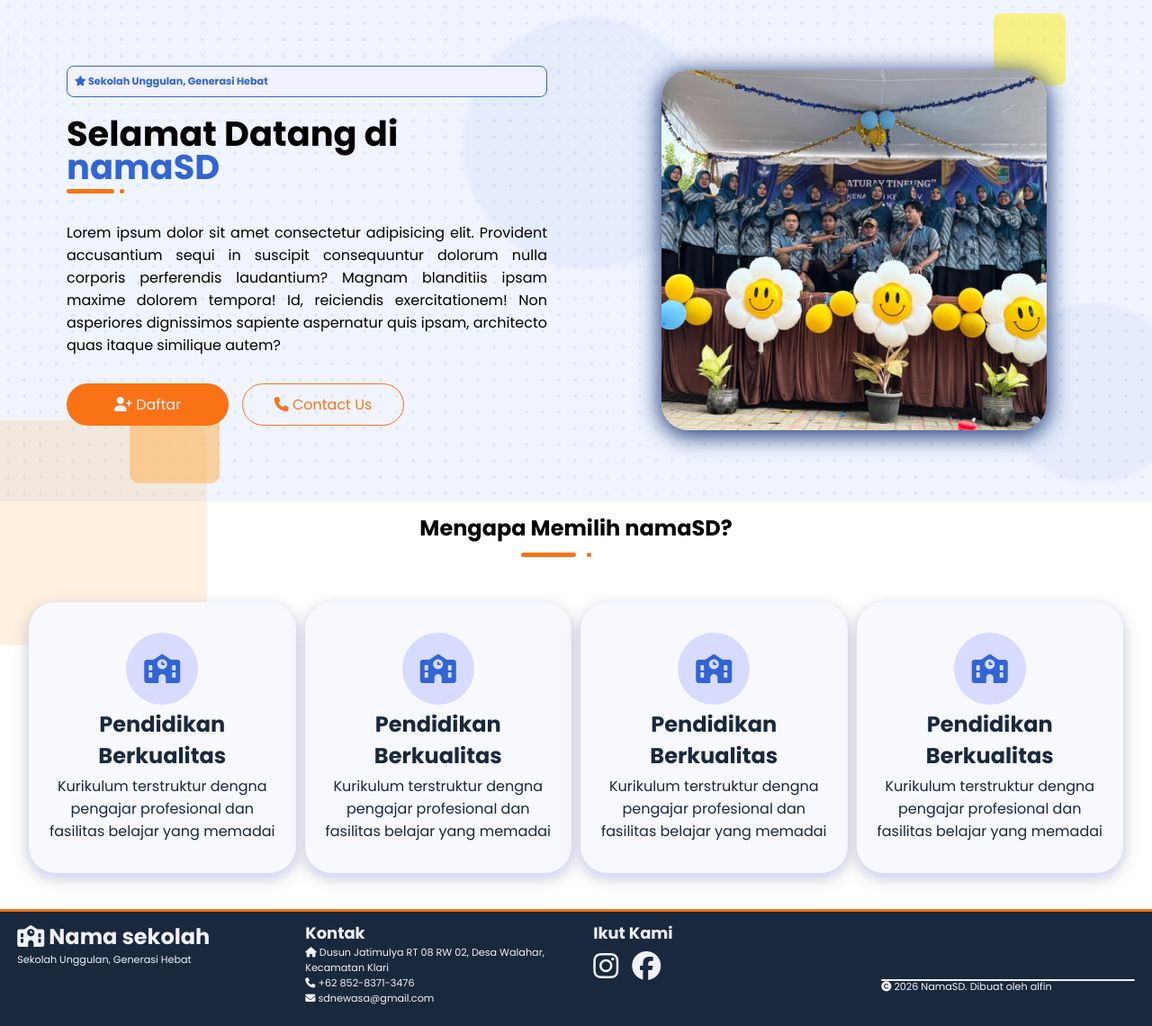
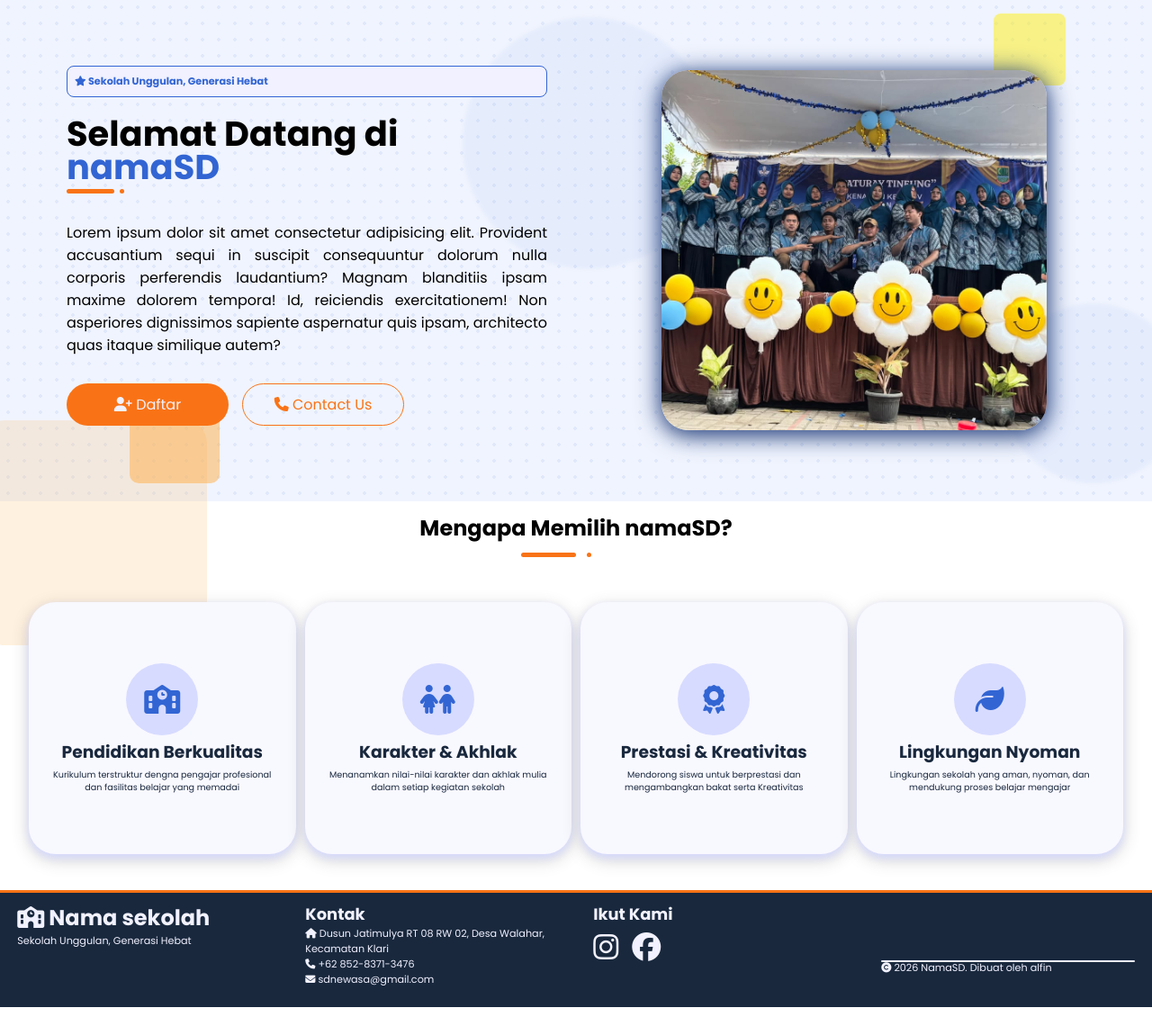
Before and after one commit to AlfinMiftahudin/Web-Sekolah, a PHP site: page /home.php in a window 1280 px wide; the page is wider, and only the part inside the window is pictured. Shown: the part 67-1207 px from the top of that part at 90% size. After the commit the page ends 1186 px from the top of that part, so only its background shows below. Run offline with PHP 8.4, Linux system fonts and the light colour scheme.

Commit message:
tata posisi

```diff
--- a/asset/css/home.css
+++ b/asset/css/home.css
@@ -185,13 +185,13 @@
 
 .cards .card{
     width: 420px;
-    min-height: 250px;
+    min-height: 280px;
     background: rgb(248, 248, 255);
     display: flex;
     flex-direction: column;
     align-items: center;
     justify-content: center;
-    padding: 2rem 1.3rem;
+    padding: 1.4rem 1.3rem;
     border-radius: var(--border-radius-m);
     overflow: hidden;
     color: var(--dark-color);
@@ -200,6 +200,9 @@
 .cards .card .card-desc{
     margin: 2px 0;
     text-align: center;
+}
+.card-detail{
+    font-size: 0.6rem;
 }
 .cards .card .card-icon{
     color: var(--tetriarty-color);
--- a/home.php
+++ b/home.php
@@ -35,37 +35,7 @@ ob_start();
     </div>
 
 
-    <!--
-    <div class="section-content">
-        <div class="hero-details">
-            <p class="quotes"><i class="fa-solid fa-star"></i> Sekolah Unggulan, Generasi Hebat</p>
-            <h1 class="tittle">Selamat Datang Di</h1>
-            <h2 class="tittle-nama-sekolah">Nama SD</h2>
 
-            <p class="description">Lorem ipsum, dolor sit amet consectetur adipisicing elit. Nostrum deleniti
-                numquam quis odio,
-                deserunt consectetur excepturi eligendi expedita quam aliquid inventore quo quidem adipisci
-                consequuntur, ab aperiam commodi distinctio officiis.</p>
-
-            <div class="buttons">
-                <a href="#" class="button instagram" target="_blank"><i class="fa-solid fa-user-plus"></i>
-                    Daftar</a>
-                <a href="https://wa.me/6285283713476?text=Halo%20saya%20ingin%20bertanya"
-                    class="button contact-us" target="_blank" rel="noopener noreferrer"><i
-                        class="fa-brands fa-whatsapp"></i> Contact Us</a>
-            </div>
-
-        </div>
-
-        <div class="hero-image-wrapper">
-            <div class="hero-image">
-
-                <img src="asset/img/hero-sdn-walahari.jpg" alt="hero" class="hero-image">
-                <p>ini gambar</p>
-            </div>
-        </div>
-
-    </div>-->
 </section>
 <section class="content-section vission">
 
@@ -74,96 +44,54 @@ ob_start();
     </div>
 
 </section>
+
+<?php
+$cards =
+    [
+        [
+            'icon' => 'fa-school',
+            'tittle' => 'Pendidikan Berkualitas',
+            'desc' => 'Kurikulum terstruktur dengna pengajar profesional dan fasilitas belajar yang memadai'
+        ],
+        [
+            'icon' => 'fa-children',
+            'tittle' => 'Karakter & Akhlak',
+            'desc' => 'Menanamkan nilai-nilai karakter dan akhlak mulia dalam setiap kegiatan sekolah'
+        ],
+        [
+            'icon' => 'fa-award',
+            'tittle' => 'Prestasi & Kreativitas',
+            'desc' => 'Mendorong siswa untuk berprestasi dan mengambangkan bakat serta Kreativitas'
+        ],
+        [
+            'icon' => 'fa-leaf',
+            'tittle' => 'Lingkungan Nyoman',
+            'desc' => 'Lingkungan sekolah yang aman, nyoman, dan mendukung proses belajar mengajar'
+        ]
+    ];
+
+?>
+
 <section class="content-section cards">
+    <?Php
+    foreach ($cards as $card):
+    ?>
         <div class="card">
-        <div class="card-desc card-icon"><i class="fa-solid fa-school"></i></div>
+            <div class="card-desc card-icon"><i class="fa-solid <?= $card['icon']?>"></i></div>
             <div class="card-desc tittle-card">
-            <h2>Pendidikan Berkualitas</h2>
+                <h3><?= $card['tittle'] ?></h3>
             </div>
             <div class="card-desc card-detail">
-            <p>Kurikulum terstruktur dengna pengajar profesional dan fasilitas belajar yang memadai</p>
+                <p><?= $card['desc'] ?></p>
             </div>
         </div>
-    <div class="card">
-        <div class="card-desc card-icon"><i class="fa-solid fa-school"></i></div>
-        <div class="card-desc tittle-card">
-            <h2>Pendidikan Berkualitas</h2>
-        </div>
-        <div class="card-desc card-detail">
-            <p>Kurikulum terstruktur dengna pengajar profesional dan fasilitas belajar yang memadai</p>
-        </div>
-    </div>
-    <div class="card">
-        <div class="card-desc card-icon"><i class="fa-solid fa-school"></i></div>
-        <div class="card-desc tittle-card">
-            <h2>Pendidikan Berkualitas</h2>
-        </div>
-        <div class="card-desc card-detail">
-            <p>Kurikulum terstruktur dengna pengajar profesional dan fasilitas belajar yang memadai</p>
-        </div>
-    </div>
-    <div class="card">
-        <div class="card-desc card-icon"><i class="fa-solid fa-school"></i></div>
-        <div class="card-desc tittle-card">
-            <h2>Pendidikan Berkualitas</h2>
-        </div>
-        <div class="card-desc card-detail">
-            <p>Kurikulum terstruktur dengna pengajar profesional dan fasilitas belajar yang memadai</p>
-        </div>
-    </div>
+    <?php
+    endforeach;
+    ?>
 </section>
-<!--
-<section class="school-desc">
-    <div class="section-school-content">
-        <div class="section-school-tittle">
-            <h1>Mengapa Memilih namaSD?</h1>
-        </div>
-        <div class="section-school-menu">
-            <div class="section-school-list">
-                <div class="school-card">
-                    <i class="fa-solid fa-school"></i>
-                    <h3>
-                        Pendidikan Berkualitas
-                    </h3>
-                    <p>Kurikulum terstruktur dengna pengajar profesional dan fasilitas belajar yang memadai</p>
-                </div>
-            </div>
-            <div class="section-school-list">
-                <div class="school-card">
-                    <i class="fa-solid fa-children"></i>
-                    <h3>
-                        Karakter & Akhlak
-                    </h3>
-                    <p>Menanamkan nilai-nilai karakter dan akhlak mulia dalam setiap kegiatan sekolah</p>
-                </div>
-            </div>
 
-            <div class="section-school-list">
-                <div class="school-card">
-                    <i class="fa-solid fa-award"></i>
-                    <h3>
-                        Prestasi & Kreativitas
-                    </h3>
-                    <p>Mendorong siswa untuk berprestasi dan mengambangkan bakat serta Kreativitas</p>
-                </div>
-            </div>
-
-            <div class="section-school-list">
-                <div class="school-card">
-                    <i class="fa-solid fa-award"></i>
-                    <h3>
-                        Lingkungan Nyoman
-                    </h3>
-                    <p>Lingkungan sekolah yang aman, nyoman, dan mendukung proses belajar mengajar</p>
-                </div>
-            </div>
-
-        </div>
-    </div>
-</section> -->
 
 <?php
 $content = ob_get_clean();
 include 'layout.php';
-
 ?>
```
Also changed, not shown: other parts of asset/css/home.css (+0 -91 lines). Lines whose indentation alone changed are shown as unchanged.
